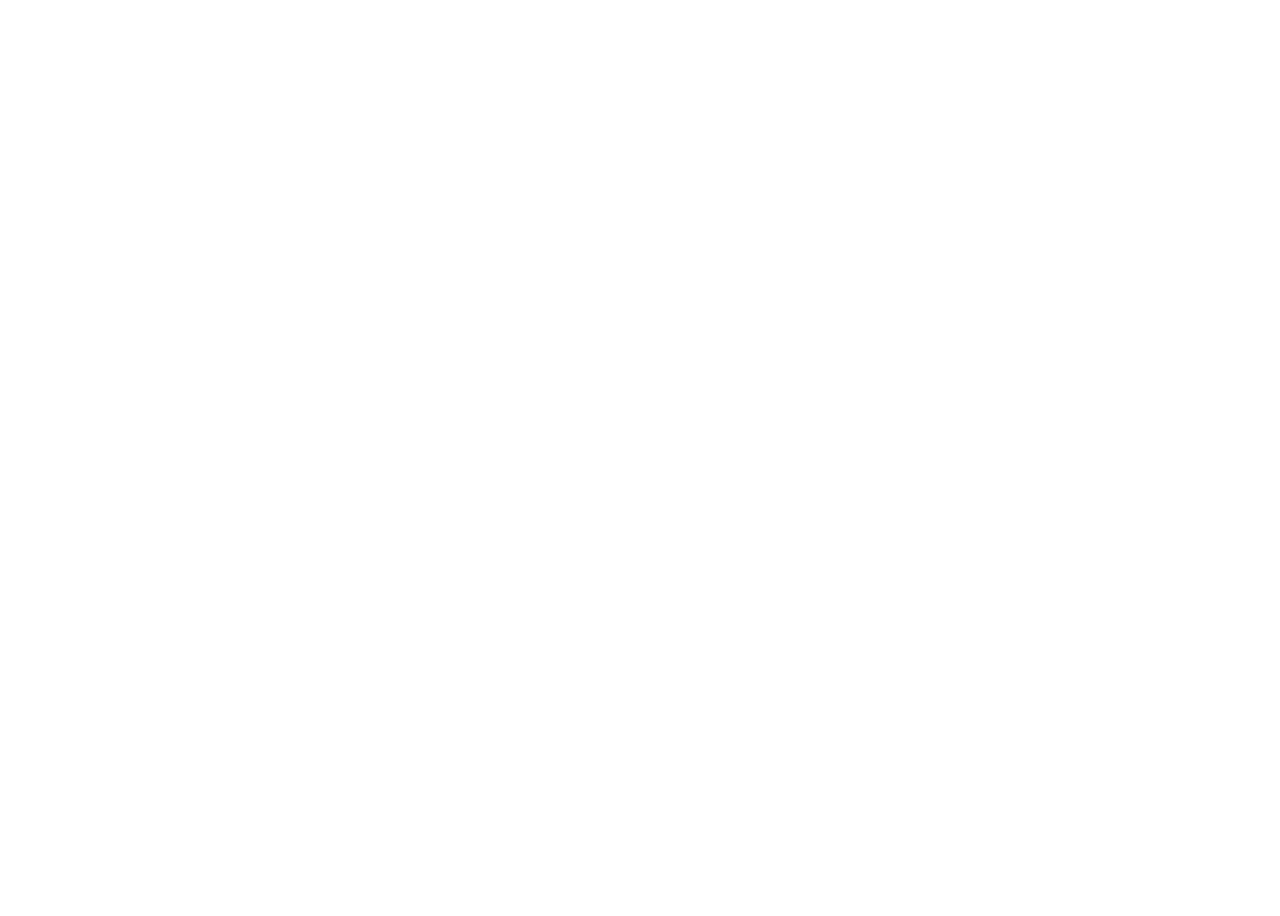
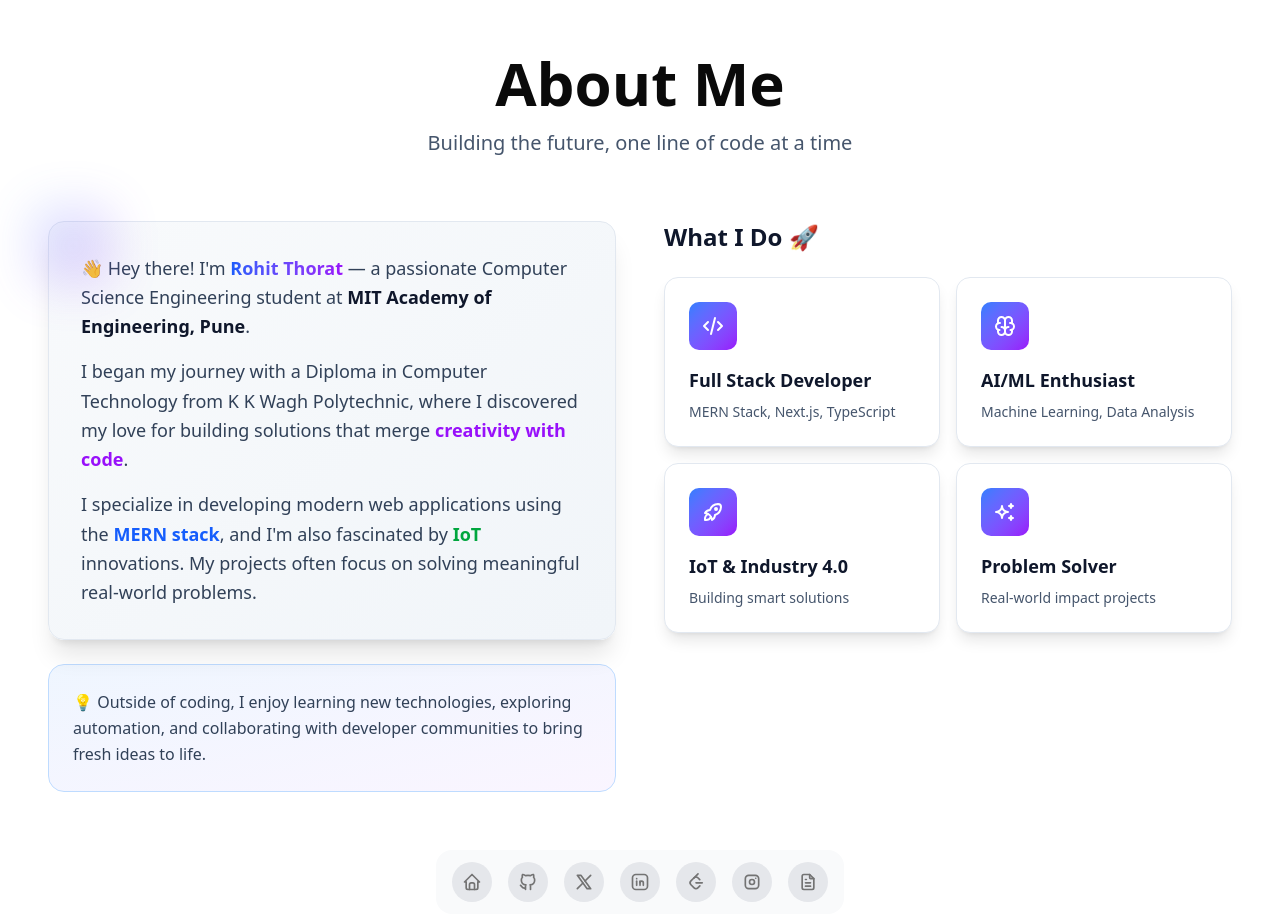
Before and after one commit to roht2103/portfolio, a Next.js app: page / in a window 1280 px wide. Shown: the part 1040-1956 px from the top of the page. Before the commit the page ends 1041 px from the top, so only its background shows below. Built offline with nearby package versions, Linux system fonts and the light colour scheme.

Commit message:
feat: add AboutMe component and update Profile and Navbar for improved layout and interactivity

```diff
--- a/src/app/page.tsx
+++ b/src/app/page.tsx
@@ -2,12 +2,14 @@
 import NavBar from "@/components/Navbar";
 import { Floatingdock } from "@/components/FloatingDock";
 import Profile from "@/components/Profile";
+import AboutMe from "@/components/AboutMe";
 export default function Home() {
   return (
-    <div className="font-sans grid grid-rows-[20px_1fr_20px] items-center justify-items-center min-h-screen p-8">
+    <div className="font-sans grid grid-rows-[20px_1fr_20px] items-center justify-items-center min-h-screen p-6">
       <NavBar/>
       <main className="flex flex-col gap-[32px] row-start-2 items-center sm:items-start">
         <Profile />
+        <AboutMe />
       </main>
       <footer>
         <Floatingdock />
--- /dev/null
+++ b/src/components/AboutMe.tsx
@@ -0,0 +1,148 @@
+"use client";
+import { motion } from "motion/react";
+import { IconCode, IconBrain, IconRocket, IconSparkles } from "@tabler/icons-react";
+
+export default function AboutMe() {
+  const highlights = [
+    {
+      icon: <IconCode className="w-6 h-6" />,
+      title: "Full Stack Developer",
+      description: "MERN Stack, Next.js, TypeScript"
+    },
+    {
+      icon: <IconBrain className="w-6 h-6" />,
+      title: "AI/ML Enthusiast",
+      description: "Machine Learning, Data Analysis"
+    },
+    {
+      icon: <IconRocket className="w-6 h-6" />,
+      title: "IoT & Industry 4.0",
+      description: "Building smart solutions"
+    },
+    {
+      icon: <IconSparkles className="w-6 h-6" />,
+      title: "Problem Solver",
+      description: "Real-world impact projects"
+    }
+  ];
+
+  return (
+    <section id="about" className="py-20 px-6 min-h-screen flex items-center">
+      <div className="max-w-7xl mx-auto">
+        {/* Header */}
+        <motion.div
+          initial={{ opacity: 0, y: 20 }}
+          whileInView={{ opacity: 1, y: 0 }}
+          viewport={{ once: true }}
+          transition={{ duration: 0.5 }}
+          className="text-center mb-16"
+        >
+          <h2 className="text-5xl md:text-6xl font-bold mb-4 bg-clip-text">
+            About Me
+          </h2>
+          <p className="text-xl text-slate-600 dark:text-slate-400">
+            Building the future, one line of code at a time
+          </p>
+        </motion.div>
+
+        <div className="grid grid-cols-1 lg:grid-cols-2 gap-12 items-start">
+          {/* Left Column - Story */}
+          <motion.div
+            initial={{ opacity: 0, x: -50 }}
+            whileInView={{ opacity: 1, x: 0 }}
+            viewport={{ once: true }}
+            transition={{ duration: 0.6 }}
+            className="space-y-6"
+          >
+            <div className="relative p-8 rounded-2xl bg-gradient-to-br from-slate-50 to-slate-100 dark:from-slate-900 dark:to-slate-800 border border-slate-200 dark:border-slate-700 shadow-xl">
+              <div className="absolute -top-4 -left-4 w-20 h-20 bg-gradient-to-br from-blue-500 to-purple-600 rounded-2xl opacity-20 blur-xl"></div>
+
+              <p className="text-lg text-slate-700 dark:text-slate-300 leading-relaxed mb-4">
+                👋 Hey there! I'm{" "}
+                <span className="font-bold text-transparent bg-clip-text bg-gradient-to-r from-blue-600 to-purple-600 dark:from-blue-400 dark:to-purple-400">
+                  Rohit Thorat
+                </span>{" "}
+                — a passionate Computer Science Engineering student at{" "}
+                <span className="font-semibold text-slate-900 dark:text-slate-100">
+                  MIT Academy of Engineering, Pune
+                </span>
+                .
+              </p>
+
+              <p className="text-lg text-slate-700 dark:text-slate-300 leading-relaxed mb-4">
+                I began my journey with a Diploma in Computer Technology from K K Wagh Polytechnic,
+                where I discovered my love for building solutions that merge{" "}
+                <span className="font-semibold text-purple-600 dark:text-purple-400">
+                  creativity with code
+                </span>
+                .
+              </p>
+
+              <p className="text-lg text-slate-700 dark:text-slate-300 leading-relaxed">
+                I specialize in developing modern web applications using the{" "}
+                <span className="font-semibold text-blue-600 dark:text-blue-400">MERN stack</span>,
+                and I'm also fascinated by{" "}
+                <span className="font-semibold text-green-600 dark:text-green-400">IoT</span> {" "}
+                innovations. My projects often focus on solving meaningful real-world problems.
+              </p>
+            </div>
+
+            <motion.div
+              initial={{ opacity: 0, y: 20 }}
+              whileInView={{ opacity: 1, y: 0 }}
+              viewport={{ once: true }}
+              transition={{ duration: 0.6, delay: 0.2 }}
+              className="p-6 rounded-2xl bg-gradient-to-br from-blue-50 to-purple-50 dark:from-blue-950/30 dark:to-purple-950/30 border border-blue-200 dark:border-blue-800"
+            >
+              <p className="text-base text-slate-700 dark:text-slate-300 leading-relaxed">
+                💡 Outside of coding, I enjoy learning new technologies, exploring automation,
+                and collaborating with developer communities to bring fresh ideas to life.
+              </p>
+            </motion.div>
+          </motion.div>
+
+          {/* Right Column - Highlights */}
+          <motion.div
+            initial={{ opacity: 0, x: 50 }}
+            whileInView={{ opacity: 1, x: 0 }}
+            viewport={{ once: true }}
+            transition={{ duration: 0.6 }}
+            className="space-y-6"
+          >
+            <h3 className="text-2xl font-bold text-slate-900 dark:text-slate-100 mb-6">
+              What I Do 🚀
+            </h3>
+
+            <div className="grid grid-cols-2 gap-4">
+              {highlights.map((item, index) => (
+                <motion.div
+                  key={index}
+                  initial={{ opacity: 0, y: 20 }}
+                  whileInView={{ opacity: 1, y: 0 }}
+                  viewport={{ once: true }}
+                  transition={{ duration: 0.5, delay: index * 0.1 }}
+                  whileHover={{ scale: 1.05, y: -5 }}
+                  className="group relative p-6 rounded-xl bg-white dark:bg-slate-900 border border-slate-200 dark:border-slate-800 shadow-lg hover:shadow-2xl transition-all duration-300 cursor-pointer overflow-hidden"
+                >
+                  <div className="absolute inset-0 bg-gradient-to-br from-blue-500/10 via-purple-500/10 to-pink-500/10 opacity-0 group-hover:opacity-100 transition-opacity duration-300"></div>
+
+                  <div className="relative z-10">
+                    <div className="w-12 h-12 rounded-lg bg-gradient-to-br from-blue-500 to-purple-600 flex items-center justify-center text-white mb-4 group-hover:scale-110 transition-transform duration-300">
+                      {item.icon}
+                    </div>
+                    <h4 className="text-lg font-bold text-slate-900 dark:text-slate-100 mb-2">
+                      {item.title}
+                    </h4>
+                    <p className="text-sm text-slate-600 dark:text-slate-400">
+                      {item.description}
+                    </p>
+                  </div>
+                </motion.div>
+              ))}
+            </div>
+          </motion.div>
+        </div>
+      </div>
+    </section>
+  );
+}
--- a/src/components/Navbar.tsx
+++ b/src/components/Navbar.tsx
@@ -77,7 +77,7 @@
                 onClick={() => setIsMobileMenuOpen(false)}
                 className="relative text-neutral-600 dark:text-neutral-300"
               >
-                <span className="block">{item.name}</span>
+                <span className="block cursor-pointer">{item.name}</span>
               </a>
             ))}
           </MobileNavMenu>
--- a/src/components/Profile.tsx
+++ b/src/components/Profile.tsx
@@ -4,7 +4,7 @@
 
 export default function Profile() {
   return (
-    <div className="p-8 z-50">
+    <div className="p-8">
       <div className="max-w-7xl mx-auto grid grid-cols-1 lg:grid-cols-2 gap-12 items-center">
         {/* Left Column - Profile Info */}
         <div className="flex flex-col items-center lg:items-start space-y-6">
@@ -22,9 +22,9 @@
           {/* Name and Title */}
           <div className="text-center lg:text-left">
             <h1 className="text-4xl font-bold mb-2">Rohit Thorat</h1>
-            <p className="text-xl mb-4">Full Stack Developer  |  AIML</p>
+            <p className="text-xl mb-4">Aspiring Software Engineer  |  Full Stack Developer  |  AIML</p>
             <p className="max-w-md leading-relaxed">
-              CS student passionate about building scalable systems and solving complex problems
+              “Hi, I’m Rohit — a B.Tech Computer Science student passionate about building modern web apps, scalable systems and solving complex problems
             </p>
           </div>
 
```
